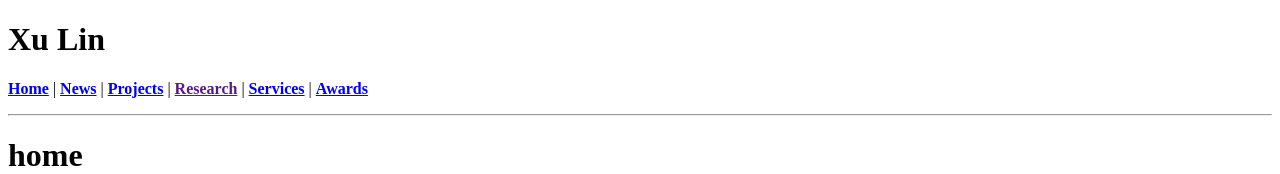
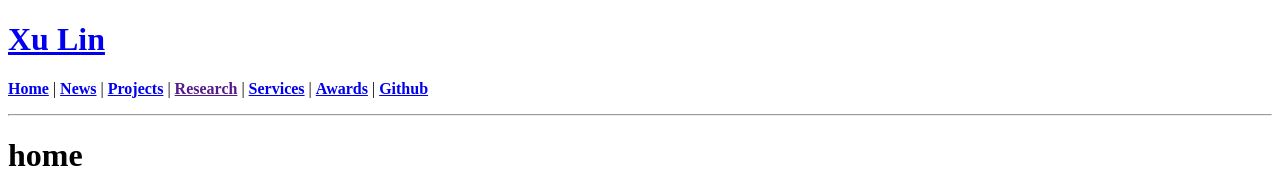
Before and after one commit to isLinXu/cv-resume, a plain HTML site: page index.html in a window 1280 px wide. Shown: the top 174 px of the page. Drawn offline with Linux system fonts and the light colour scheme.

Commit message:
update html&index

```diff
--- a/index.html
+++ b/index.html
@@ -4,10 +4,10 @@
 <meta charset='UTF-8'><meta name='viewport' content='width=device-width initial-scale=1'>
 <title>index</title>
 </head>
-<body><h1 id='xu-lin'>Xu Lin</h1>
-<p><a href='#home'><strong>Home</strong></a> | <a href='#news'><strong>News</strong></a> | <a href='#projects'><strong>Projects</strong></a> | <a href=''><strong>Research</strong></a> | <a href='#services'><strong>Services</strong></a> | <a href='#awards'><strong>Awards</strong></a></p>
+<body><h1 id='xu-lin'><a href='https://islinxu.github.io/cv/'>Xu Lin</a></h1>
+<p><a href='#home'><strong>Home</strong></a> | <a href='#news'><strong>News</strong></a> | <a href='#projects'><strong>Projects</strong></a> | <a href=''><strong>Research</strong></a> | <a href='#services'><strong>Services</strong></a> | <a href='#awards'><strong>Awards</strong></a> | <a href='https://github.com/isLinXu'><strong>Github</strong></a></p>
 <hr />
-<h1 id='home'>home</h1>
+<h1 id='home'>home																			</h1>
 <div align="center"><img src="source/src/profile_photo" width="10%"></div>
 <p>&nbsp;</p>
 <h1 id='news'>News</h1>
```
Also changed, not shown: 1 other file.
